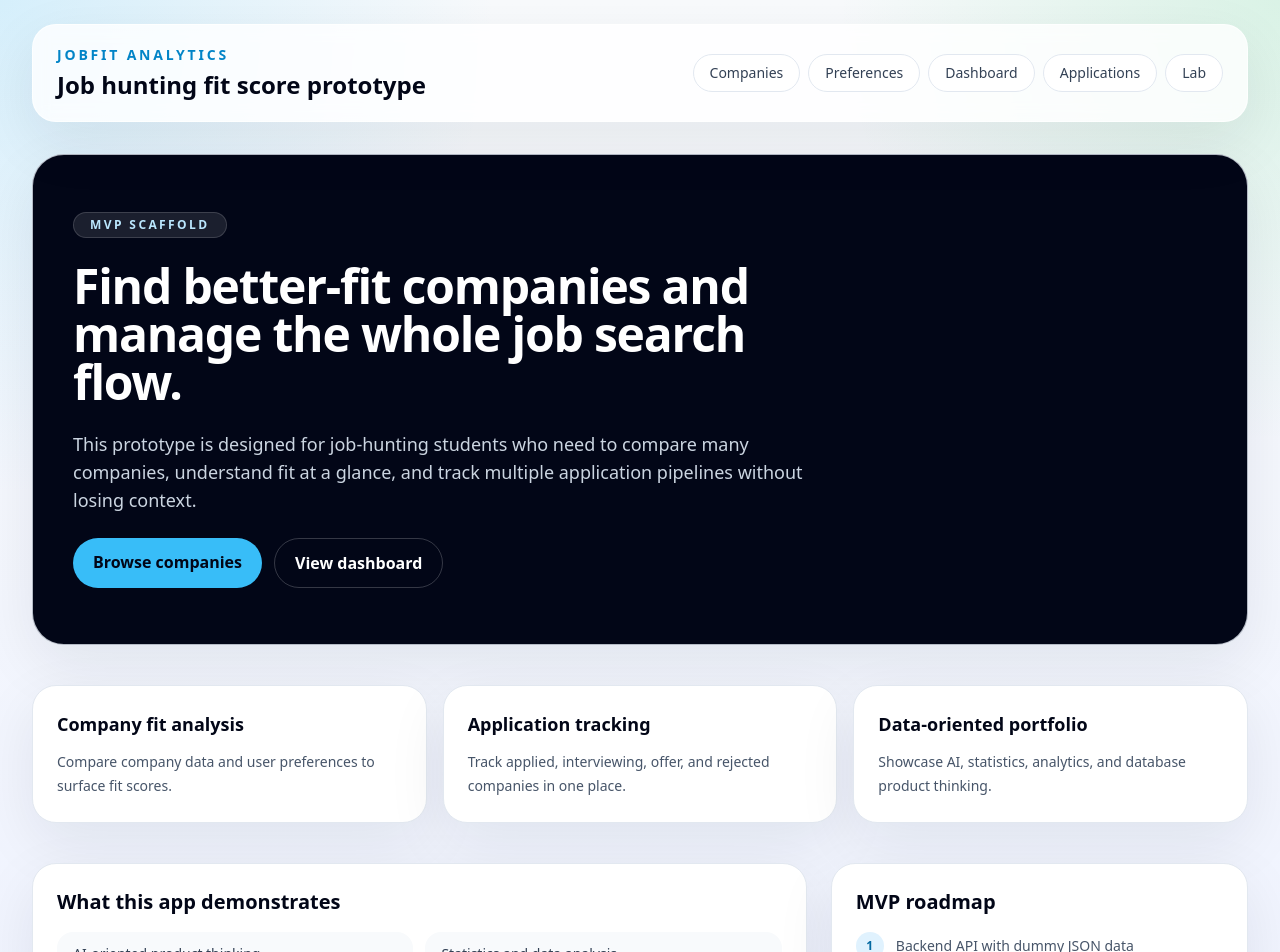
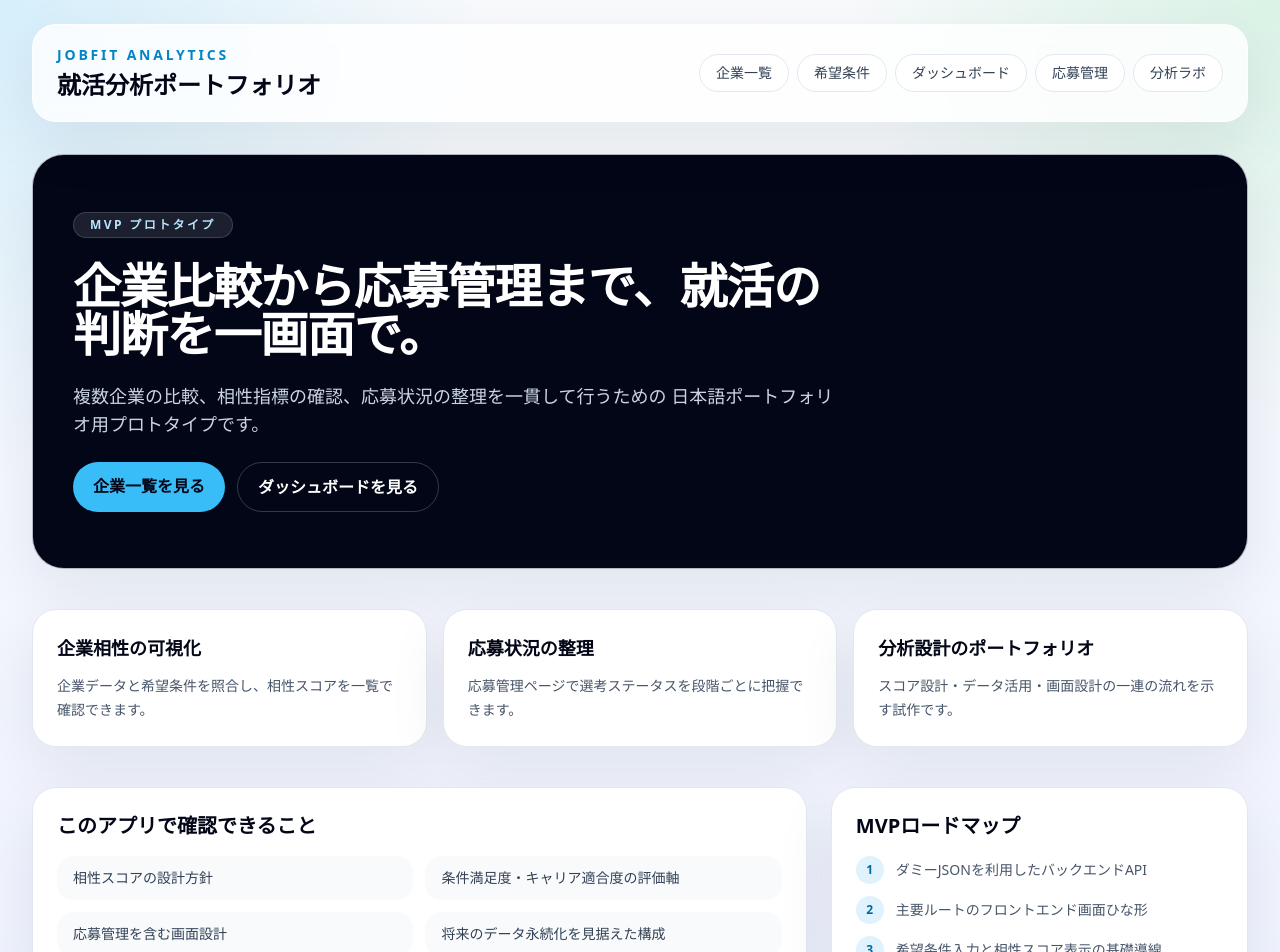
Before and after one commit to Melting-Sugar/JobFit_Analytics, a Next.js app in the folder frontend/: page / in a window 1280 px wide. Shown: the top 952 px of the page. Built offline with nearby package versions, Linux system fonts and the light colour scheme.

Commit message:
Localize remaining frontend pages

```diff
--- a/frontend/app/applications/page.tsx
+++ b/frontend/app/applications/page.tsx
@@ -1,12 +1,12 @@
-const stages = ["Applied", "Interviewing", "Offer", "Rejected"];
+const stages = ["応募済み", "書類選考", "面接", "内定・辞退"];
 
 export default function ApplicationsPage() {
   return (
     <main className="space-y-8">
       <section className="rounded-3xl border border-slate-200 bg-white p-6 shadow-soft">
-        <h2 className="text-2xl font-semibold text-slate-950">Applications</h2>
+        <h2 className="text-2xl font-semibold text-slate-950">応募管理</h2>
         <p className="mt-3 max-w-3xl text-sm leading-6 text-slate-600">
-          This page will become the application progress hub for tracking many companies at once.
+          応募中企業の選考ステータスを管理するためのプレースホルダーです。
         </p>
       </section>
 
@@ -15,8 +15,8 @@ export default function ApplicationsPage() {
           <article key={stage} className="rounded-3xl border border-slate-200 bg-slate-50 p-6">
             <h3 className="text-lg font-semibold text-slate-950">{stage}</h3>
             <div className="mt-4 space-y-3 text-sm text-slate-600">
-              <div className="rounded-2xl bg-white px-4 py-3 shadow-sm">Placeholder company card</div>
-              <div className="rounded-2xl bg-white px-4 py-3 shadow-sm">Placeholder company card</div>
+              <div className="rounded-2xl bg-white px-4 py-3 shadow-sm">企業カード（プレースホルダー）</div>
+              <div className="rounded-2xl bg-white px-4 py-3 shadow-sm">企業カード（プレースホルダー）</div>
             </div>
           </article>
         ))}
--- a/frontend/app/companies/page.tsx
+++ b/frontend/app/companies/page.tsx
@@ -16,9 +16,9 @@ export default async function CompaniesPage() {
     <main className="space-y-8">
       <section className="rounded-3xl border border-slate-200 bg-white p-6 shadow-soft">
         <h2 className="text-2xl font-semibold text-slate-950">企業一覧</h2>
-        <p className="mt-3 max-w-3xl text-sm leading-6 text-slate-600">
-          FastAPI バックエンドからダミー企業データを取得して、企業一覧を表示します。
-        </p>
+          <p className="mt-3 max-w-3xl text-sm leading-6 text-slate-600">
+            企業一覧を表示します。クリックすることで、詳細な内容を確認することができます。これはプロトタイプ版なのでダミー企業データを取得していますが、APIなどで実際の企業データを取得できるよう拡張する予定です。
+          </p>
       </section>
 
       <section className="grid gap-4 md:grid-cols-2 xl:grid-cols-3">
--- a/frontend/app/dashboard/page.tsx
+++ b/frontend/app/dashboard/page.tsx
@@ -1,18 +1,17 @@
 const metrics = [
-  { label: "Total companies", value: "26" },
-  { label: "Average fit score", value: "--" },
-  { label: "Tracked applications", value: "--" },
-  { label: "Open interviews", value: "--" },
+  { label: "企業一覧", value: "26" },
+  { label: "相性スコア（平均）", value: "--" },
+  { label: "応募管理中", value: "--" },
+  { label: "面接進行中", value: "--" },
 ];
 
 export default function DashboardPage() {
   return (
     <main className="space-y-8">
       <section className="rounded-3xl border border-slate-200 bg-white p-6 shadow-soft">
-        <h2 className="text-2xl font-semibold text-slate-950">Dashboard</h2>
+        <h2 className="text-2xl font-semibold text-slate-950">ダッシュボード</h2>
         <p className="mt-3 max-w-3xl text-sm leading-6 text-slate-600">
-          The analytics dashboard will combine company data, preferences, and application status into a
-          compact overview.
+          推薦結果、応募状況、注目指標を俯瞰するためのプレースホルダーです。
         </p>
       </section>
 
@@ -27,10 +26,10 @@ export default function DashboardPage() {
 
       <section className="grid gap-4 lg:grid-cols-2">
         {[
-          "Top fit companies chart",
-          "Industry distribution chart",
-          "Location distribution chart",
-          "Application pipeline summary",
+          "条件満足度の推移（プレースホルダー）",
+          "キャリア適合度の比較（プレースホルダー）",
+          "配属・案件不確実性の分布（プレースホルダー）",
+          "情報開示の少なさの分布（プレースホルダー）",
         ].map((item) => (
           <article key={item} className="rounded-3xl border border-dashed border-slate-300 bg-white p-6 text-sm text-slate-600">
             {item}
--- a/frontend/app/lab/page.tsx
+++ b/frontend/app/lab/page.tsx
@@ -1,17 +1,17 @@
 export default function LabPage() {
   const experiments = [
-    "Fit score formula experiments",
-    "Pandas analysis notebook preview",
-    "Future scikit-learn model ideas",
-    "User preference weighting tests",
+    "相性スコア算出ロジックの検証",
+    "企業比較ビューの分析案",
+    "条件満足度とキャリア適合度の重み検証",
+    "配属・案件不確実性と情報開示の少なさの評価方針",
   ];
 
   return (
     <main className="space-y-8">
       <section className="rounded-3xl border border-slate-200 bg-white p-6 shadow-soft">
-        <h2 className="text-2xl font-semibold text-slate-950">Lab</h2>
+        <h2 className="text-2xl font-semibold text-slate-950">分析ラボ</h2>
         <p className="mt-3 max-w-3xl text-sm leading-6 text-slate-600">
-          This is a sandbox for analysis ideas, scoring experiments, and future ML-oriented features.
+          スコア計算や企業比較の分析結果を確認するためのプレースホルダーです。
         </p>
       </section>
 
--- a/frontend/app/layout.tsx
+++ b/frontend/app/layout.tsx
@@ -4,16 +4,16 @@ import Link from "next/link";
 import "./globals.css";
 
 const navItems = [
-  { href: "/companies", label: "Companies" },
-  { href: "/preferences", label: "Preferences" },
-  { href: "/dashboard", label: "Dashboard" },
-  { href: "/applications", label: "Applications" },
-  { href: "/lab", label: "Lab" },
+  { href: "/companies", label: "企業一覧" },
+  { href: "/preferences", label: "希望条件" },
+  { href: "/dashboard", label: "ダッシュボード" },
+  { href: "/applications", label: "応募管理" },
+  { href: "/lab", label: "分析ラボ" },
 ];
 
 export const metadata: Metadata = {
-  title: "JobFit Analytics",
-  description: "Job hunting analytics prototype for students.",
+  title: "JobFit Analytics | 就活分析ポートフォリオ",
+  description: "就活向けの企業比較・相性スコア・応募管理を行う分析プロトタイプ。",
 };
 
 export default function RootLayout({ children }: { children: React.ReactNode }) {
@@ -28,7 +28,7 @@ export default function RootLayout({ children }: { children: React.ReactNode })
                   JobFit Analytics
                 </p>
                 <h1 className="mt-1 text-2xl font-semibold text-slate-950">
-                  Job hunting fit score prototype
+                  就活分析ポートフォリオ
                 </h1>
               </div>
               <nav className="flex flex-wrap gap-2">
@@ -48,7 +48,7 @@ export default function RootLayout({ children }: { children: React.ReactNode })
           <main className="flex-1">{children}</main>
 
           <footer className="mt-10 border-t border-slate-200/70 pt-4 text-sm text-slate-500">
-            Portfolio prototype for job hunting students. Dummy data first, database later.
+            学生向け就活分析プロトタイプ（MVP）。現在はダミーデータで動作します。
           </footer>
         </div>
       </body>
--- a/frontend/app/page.tsx
+++ b/frontend/app/page.tsx
@@ -2,24 +2,24 @@ import Link from "next/link";
 
 const highlights = [
   {
-    title: "Company fit analysis",
-    description: "Compare company data and user preferences to surface fit scores.",
+    title: "企業相性の可視化",
+    description: "企業データと希望条件を照合し、相性スコアを一覧で確認できます。",
   },
   {
-    title: "Application tracking",
-    description: "Track applied, interviewing, offer, and rejected companies in one place.",
+    title: "応募状況の整理",
+    description: "応募管理ページで選考ステータスを段階ごとに把握できます。",
   },
   {
-    title: "Data-oriented portfolio",
-    description: "Showcase AI, statistics, analytics, and database product thinking.",
+    title: "分析設計のポートフォリオ",
+    description: "スコア設計・データ活用・画面設計の一連の流れを示す試作です。",
   },
 ];
 
 const roadmap = [
-  "Backend API with dummy JSON data",
-  "Frontend page scaffold for all core routes",
-  "Preference capture and basic fit score UX",
-  "SQLite storage and PostgreSQL-ready data design",
+  "ダミーJSONを利用したバックエンドAPI",
+  "主要ルートのフロントエンド画面ひな形",
+  "希望条件入力と相性スコア表示の基礎導線",
+  "SQLite対応と将来拡張を想定したデータ設計",
 ];
 
 export default function HomePage() {
@@ -28,27 +28,27 @@ export default function HomePage() {
       <section className="overflow-hidden rounded-[2rem] border border-slate-200/80 bg-slate-950 px-6 py-14 text-white shadow-soft sm:px-10">
         <div className="max-w-3xl space-y-6">
           <span className="inline-flex rounded-full border border-white/15 bg-white/10 px-4 py-1 text-xs font-semibold uppercase tracking-[0.2em] text-sky-200">
-            MVP scaffold
+            MVP プロトタイプ
           </span>
           <h2 className="text-4xl font-semibold tracking-tight sm:text-5xl">
-            Find better-fit companies and manage the whole job search flow.
+            企業比較から応募管理まで、就活の判断を一画面で。
           </h2>
           <p className="text-base leading-7 text-slate-300 sm:text-lg">
-            This prototype is designed for job-hunting students who need to compare many companies,
-            understand fit at a glance, and track multiple application pipelines without losing context.
+            複数企業の比較、相性指標の確認、応募状況の整理を一貫して行うための
+            日本語ポートフォリオ用プロトタイプです。
           </p>
           <div className="flex flex-wrap gap-3">
             <Link
               href="/companies"
               className="rounded-full bg-sky-400 px-5 py-3 font-semibold text-slate-950 transition hover:bg-sky-300"
             >
-              Browse companies
+              企業一覧を見る
             </Link>
             <Link
               href="/dashboard"
               className="rounded-full border border-white/20 px-5 py-3 font-semibold text-white transition hover:bg-white/10"
             >
-              View dashboard
+              ダッシュボードを見る
             </Link>
           </div>
         </div>
@@ -65,13 +65,13 @@ export default function HomePage() {
 
       <section className="grid gap-6 lg:grid-cols-[1.3fr_0.7fr]">
         <article className="rounded-3xl border border-slate-200 bg-white p-6 shadow-soft">
-          <h3 className="text-xl font-semibold text-slate-950">What this app demonstrates</h3>
+          <h3 className="text-xl font-semibold text-slate-950">このアプリで確認できること</h3>
           <div className="mt-4 grid gap-3 sm:grid-cols-2">
             {[
-              "AI-oriented product thinking",
-              "Statistics and data analysis",
-              "Modern web application development",
-              "Database-backed product architecture",
+              "相性スコアの設計方針",
+              "条件満足度・キャリア適合度の評価軸",
+              "応募管理を含む画面設計",
+              "将来のデータ永続化を見据えた構成",
             ].map((item) => (
               <div key={item} className="rounded-2xl bg-slate-50 px-4 py-3 text-sm font-medium text-slate-700">
                 {item}
@@ -81,7 +81,7 @@ export default function HomePage() {
         </article>
 
         <article className="rounded-3xl border border-slate-200 bg-white p-6 shadow-soft">
-          <h3 className="text-xl font-semibold text-slate-950">MVP roadmap</h3>
+          <h3 className="text-xl font-semibold text-slate-950">MVPロードマップ</h3>
           <ol className="mt-4 space-y-3 text-sm text-slate-600">
             {roadmap.map((item, index) => (
               <li key={item} className="flex gap-3">
--- a/frontend/app/preferences/page.tsx
+++ b/frontend/app/preferences/page.tsx
@@ -1,19 +1,19 @@
 export default function PreferencesPage() {
   const items = [
-    "Desired industry",
-    "Preferred job type",
-    "Remote work preference",
-    "Salary range",
-    "Work-life balance priority",
-    "Growth and learning priority",
+    "希望業界",
+    "希望職種",
+    "勤務地・働き方",
+    "想定年収レンジ",
+    "条件満足度の重視度",
+    "キャリア適合度の重視度",
   ];
 
   return (
     <main className="space-y-8">
       <section className="rounded-3xl border border-slate-200 bg-white p-6 shadow-soft">
-        <h2 className="text-2xl font-semibold text-slate-950">Preferences</h2>
+        <h2 className="text-2xl font-semibold text-slate-950">希望条件</h2>
         <p className="mt-3 max-w-3xl text-sm leading-6 text-slate-600">
-          This page will capture user preferences that later influence the fit score calculation.
+          ユーザーが重視する条件を設定し、相性スコア計算の基準を整えるためのプレースホルダーです。
         </p>
       </section>
 
@@ -21,7 +21,7 @@ export default function PreferencesPage() {
         {items.map((item) => (
           <article key={item} className="rounded-3xl border border-slate-200 bg-slate-50 p-6">
             <p className="text-sm font-semibold text-slate-950">{item}</p>
-            <p className="mt-2 text-sm leading-6 text-slate-600">Placeholder control for the MVP scaffold.</p>
+            <p className="mt-2 text-sm leading-6 text-slate-600">MVP段階のため、入力UIは今後実装予定です。</p>
           </article>
         ))}
       </section>
```
